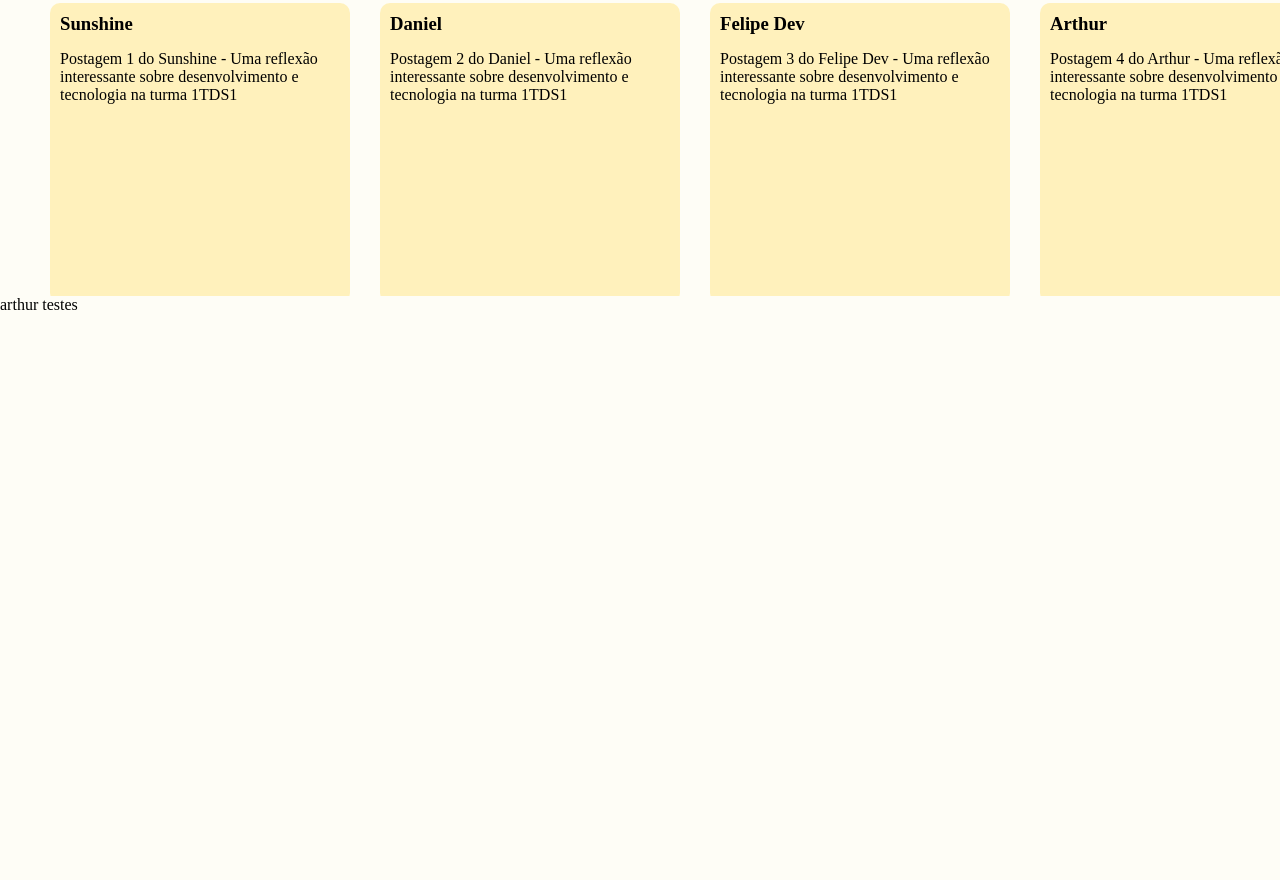
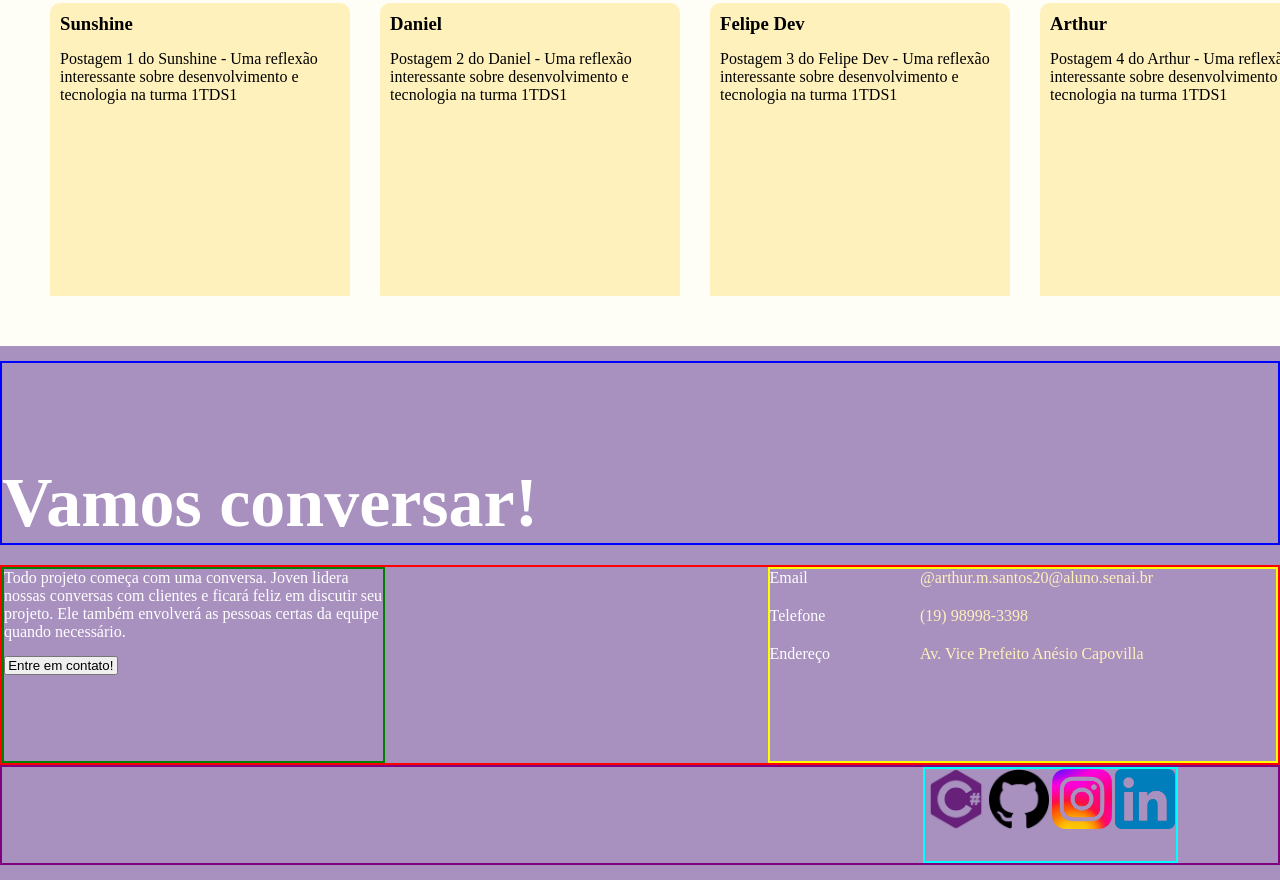
Before and after one commit to arthurmorais0227/projeto_final_diarioEscolar, a plain HTML site: page front-end/index.html in a window 1280 px wide. Shown: the part 2012-2892 px from the top of the page. Before the commit the page ends 2326 px from the top, so only its background shows below. Drawn offline with Linux system fonts and the light colour scheme; no server answers; a web font is replaced by a local one.

Commit message:
inicializa verrsão média da footer com bordas coloridas

```diff
--- a/front-end/assets/styles/index.css
+++ b/front-end/assets/styles/index.css
@@ -352,202 +352,7 @@ header {
   transform: scale(1.05);
 }
 
-@media (max-width: 1024px) {
-  header {
-    flex-direction: column;
-    padding: 15px 10px;
-  }
 
-  .marca {
-    margin-right: 0;
-    margin-bottom: 10px;
-  }
-
-  .marca img {
-    height: 70px;
-  }
-
-  .marca h1 {
-    font-size: 40px;
-  }
-
-  .menu {
-    padding-top: 10px;
-    flex-wrap: wrap;
-    gap: 15px;
-    justify-content: center;
-  }
-
-  .menu a.menu-link {
-    width: 80px;
-    font-size: 16px;
-  }
-
-  .titulos {
-    padding: 0 10px;
-    justify-content: center;
-    gap: 20px;
-  }
-
-  .hero {
-    flex-wrap: wrap;
-    height: auto;
-    padding: 20px 0;
-    justify-content: center;
-  }
-
-  .vertentes {
-    margin: 10px;
-    width: 45%;
-    height: 250px;
-  }
-
-  .vertentes img {
-    height: 230px;
-    width: 90%;
-  }
-
-  .mid-text {
-    flex-direction: column;
-    gap: 50px;
-    margin-top: 50px;
-    justify-content: center;
-    align-items: center;
-  }
-
-  .imagem-sunshine {
-    margin-left: 0;
-    text-align: center;
-  }
-
-  .sunshine {
-    height: 350px;
-    margin-left: 0;
-  }
-
-  .tooltip {
-    bottom: 10px;
-    left: 50%;
-    transform: translateX(-50%);
-    margin-left: 0;
-  }
-
-  .fundo {
-    width: 90%;
-    padding: 20px;
-  }
-
-  .sobre {
-    width: 100%;
-    padding: 0 10px;
-  }
-
-  .villain h1 {
-    margin-left: 0;
-    text-align: center;
-  }
-
-  .publicacoes {
-    margin-left: 0;
-    padding: 10px;
-    justify-content: flex-start;
-  }
-}
-
-@media (max-width: 600px) {
-  .marca h1 {
-    font-size: 30px;
-  }
-
-  .marca img {
-    height: 50px;
-  }
-
-  .menu {
-    gap: 5px;
-    justify-content: space-evenly;
-    padding: 10px;
-    width: 100%;
-  }
-
-  .menu a.menu-link {
-    width: 70px;
-    height: 30px;
-    font-size: 14px;
-    padding: 0;
-  }
-
-  .menu a.login-link img.login {
-    width: 50px;
-  }
-
-  .titulos {
-    display: none;
-  }
-
-  .hero {
-    flex-direction: column;
-    height: auto;
-    padding: 10px 0;
-    align-items: center;
-  }
-
-  .vertentes {
-    width: 90%;
-    margin: 10px 5%;
-    height: 300px;
-  }
-
-  .vertentes img {
-    height: 280px;
-    width: 95%;
-  }
-
-  .sunshine {
-    height: 250px;
-  }
-
-  .fundo {
-    width: 95%;
-    padding: 15px;
-  }
-
-  .sobre h1 {
-    font-size: 24px;
-    text-align: center;
-  }
-
-  .sobre p {
-    font-size: 14px;
-    margin-bottom: 20px;
-  }
-
-  .villain h1 {
-    text-align: center;
-  }
-
-  .feed {
-    width: 250px;
-    height: 250px;
-  }
-
-  .feed img {
-    height: auto;
-  }
-
-  .feed h3 {
-    font-size: 16px;
-  }
-
-  .feed p {
-    font-size: 12px;
-  }
-
-  .publicacoes {
-    margin-left: 0;
-    padding: 10px;
-  }
-}
 
 .animar {
   opacity: 0;
@@ -592,7 +397,80 @@ header {
   right: 0;
   width: 180px;
   height: 60px;
-
   background-color: #fefdf6;
   pointer-events: none;
 }
+
+footer {
+  background-color: #a890bf;
+  color: white;
+  padding: 15px 0;
+  margin-top: 50px;
+  font-family: DynaPuff;
+}
+
+.titulo_footer {
+  padding-top: 100px;
+  border: 2px solid blue;
+  font-size: 35px;
+  margin-bottom: 20px;
+}
+
+.main_footer {
+  display: flex;
+  border: 2px solid red;
+  height: 200px;
+  gap: 30%;
+}
+
+.texto_botao {
+  display: flex;
+  flex-direction: column;
+  gap: 15px;
+  border: 2px solid green;
+  height: 100%;
+  width: 30%;
+}
+
+.texto_botao button {
+  width: 30%;
+}
+
+.contatos {
+  display: flex;
+  border: 2px solid yellow;
+  height: 100%;
+  width: 40%;
+  gap: 90px;
+}
+
+.fileira1, .fileira2 {
+  display: flex;
+  flex-direction: column;
+  gap: 20px;
+}
+
+.fileira2 {
+  color: #fff1bc;
+}
+
+.logos_footer {
+  display: flex;
+  justify-content: end;
+  border: 2px solid purple;
+  height: 100px;
+}
+
+.icones_footer {
+  margin-right: 100px;
+  border: 2px solid aqua;
+  height: 100%;
+  width: 20%;
+  display: flex;
+  justify-content: space-around;
+}
+
+.icones_footer img {
+  height: 60px;
+  width: auto;
+}
--- a/front-end/index.html
+++ b/front-end/index.html
@@ -119,7 +119,36 @@
       </div>
 
       <footer>
-        arthur testes
+        <div class="titulo_footer">
+          <h1>Vamos conversar!</h1>
+        </div>
+        <div class="main_footer">
+          <div class="texto_botao">
+            <p>Todo projeto começa com uma conversa. Joven lidera nossas conversas com clientes e ficará feliz em
+              discutir seu projeto. Ele também envolverá as pessoas certas da equipe quando necessário.</p>
+              <button>Entre em contato!</button>
+          </div>
+          <div class="contatos">
+            <div class="fileira1">
+              <p>Email</p>
+              <p>Telefone</p>
+              <p>Endereço</p>
+            </div>
+            <div class="fileira2">
+              <p>@arthur.m.santos20@aluno.senai.br</p>
+              <p>(19) 98998-3398</p>
+              <p>Av. Vice Prefeito Anésio Capovilla</p>
+            </div>
+          </div>
+        </div>
+        <div class="logos_footer">
+          <div class="icones_footer">
+            <img src="./assets/img/csharp.png" alt="">
+            <img src="./assets/img/github.png" alt="">
+            <img src="./assets/img/instagram.png" alt="">
+            <img src="./assets/img/linkedin.png" alt="">
+          </div>
+        </div>
       </footer>
     </main>
     <script src="./assets/js/script.js"></script>
```
Also changed, not shown: front-end/ja_ja_volta.txt (added, +196 -0 lines).
